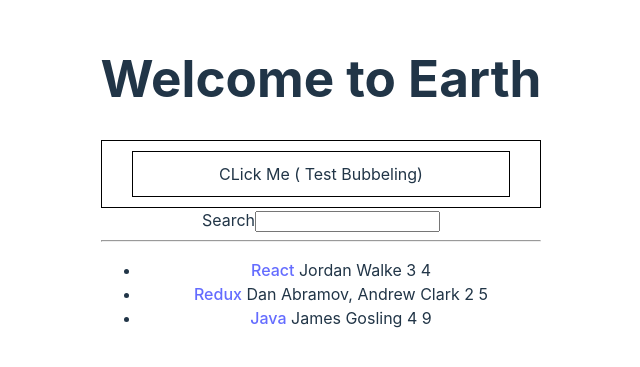
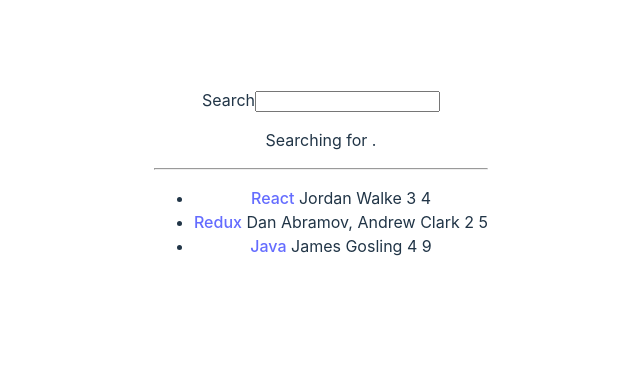
Before and after one commit to Leonid10011/learn_react, a React (Vite) app: page / in a window 1280 px wide. Shown: the part 219-586 px from the top of the page, without its empty margins (319-959 px from the left). Built offline with nearby package versions, Linux system fonts and the light colour scheme.

Commit message:
Added statefull value, by passing a satefunciton down to search component with statvalue

```diff
--- a/src/App.jsx
+++ b/src/App.jsx
@@ -11,14 +11,8 @@ const style = {
 
 const App = () => {
   console.log("App");
-  // Test Event Bubbeling
-  const handelOuterClick = () => {
-    alert("Outer Click");
-  }
 
-  const handleInnerClick = () => {
-    alert("Inner Click");
-  }
+  const [text, setText] = React.useState("");
 
   const stories = [
     {
@@ -49,29 +43,12 @@ const App = () => {
 
   return (
     <div>
-      <Welcome/>
-      <div style={style} onClick={handelOuterClick}>
-        <div style={style} onClick={handleInnerClick}>
-          CLick Me ( Test Bubbeling)
-        </div>
-      </div>
-
-      <Search />
+      <Search callbackFunction = {setText} text={text}/>
       <hr />
       <List a={stories}/>
     </div>
   );
 }
-
-const Welcome = ({ title }) => {
-  title = title || "Earth";
-
-  return (
-    <div>
-      <Title title={`Welcome to ${title}`}/>
-    </div>
-  );
-};
 
 const Title = ({title}) => {
   return (
@@ -88,20 +65,22 @@ const List = (props) => {
   );
 }
 
-const Search = () => {
-  const [text, setText] = React.useState("");
-  console.log("Search");
+const Search = ({callbackFunction, text}) => {
+
   const handleChange = event => {
     // A synthetic event
-    console.log(event);
-    setText(event.target.value);
-    console.log(text);
+    callbackFunction(event.target.value);
   };
 
+
+  console.log("Search");
   return(
     <div>
       <label htmlFor="search">Search</label>
       <input id="search" type="text" onChange={handleChange} />
+      <p>
+        Searching for <strong>{text}</strong>.
+      </p>
     </div>
   );
 }
```
